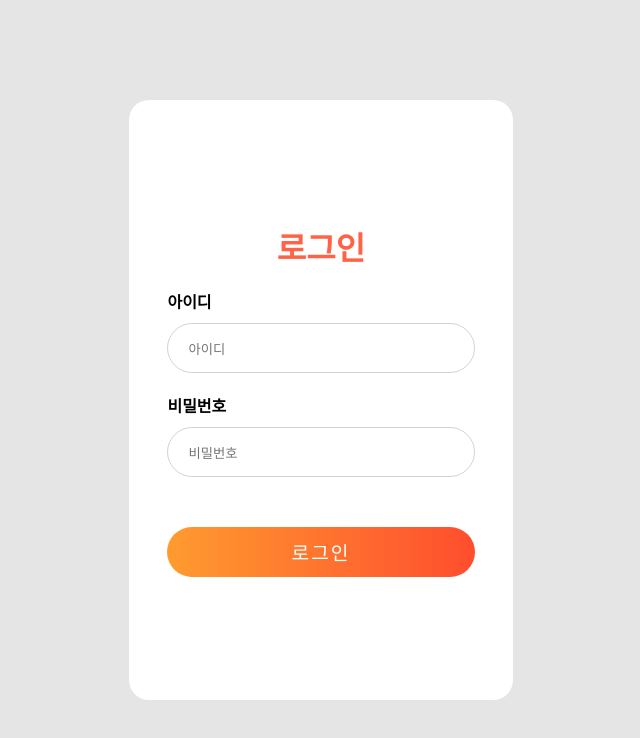
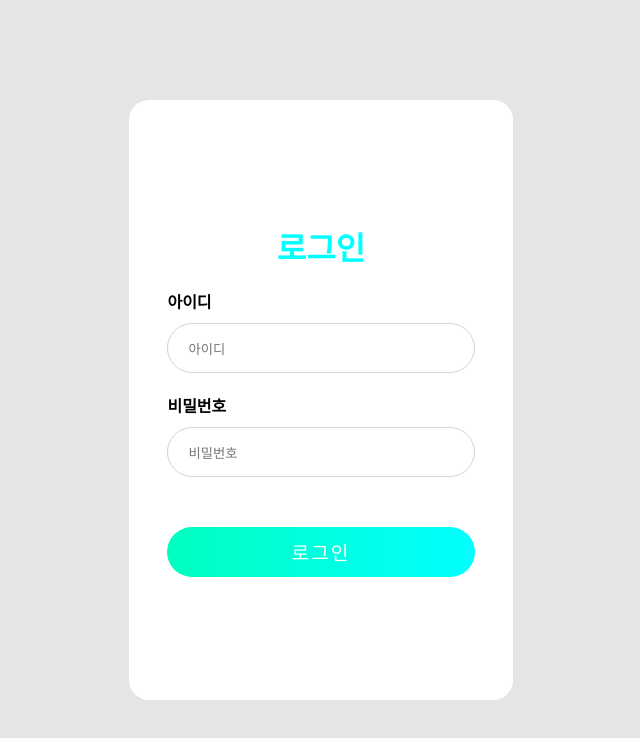
Before and after one commit to Lukim99/login, a plain HTML site: page index.html in a window 1280 px wide. Shown: the whole page, without its empty margins (319-959 px from the left). Drawn offline with Linux system fonts and the light colour scheme.

Commit message:
Update login.css

```diff
--- a/login.css
+++ b/login.css
@@ -35,7 +35,7 @@ li {
   }
 
   h2 {
-  color: tomato;
+    color: aqua;
     font-size: 2em;
   }
   .login_sns {
@@ -110,7 +110,7 @@ h2 {
     border: 0;
     outline: none;
     border-radius: 40px;
-  background: linear-gradient(to left, rgb(255, 77, 46), rgb(255, 155, 47));
+    background: linear-gradient(to left, rgb(0, 255, 255), rgb(0, 255, 191));
     color: white;
     font-size: 1.2em;
     letter-spacing: 2px;
```
Lines whose indentation alone changed are shown as unchanged.
